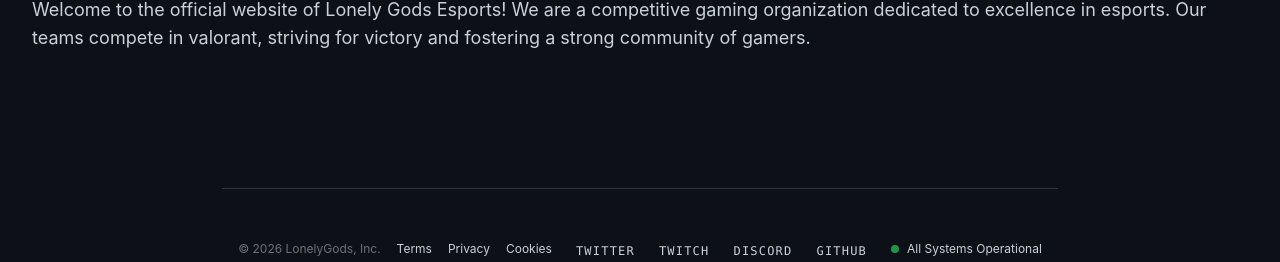
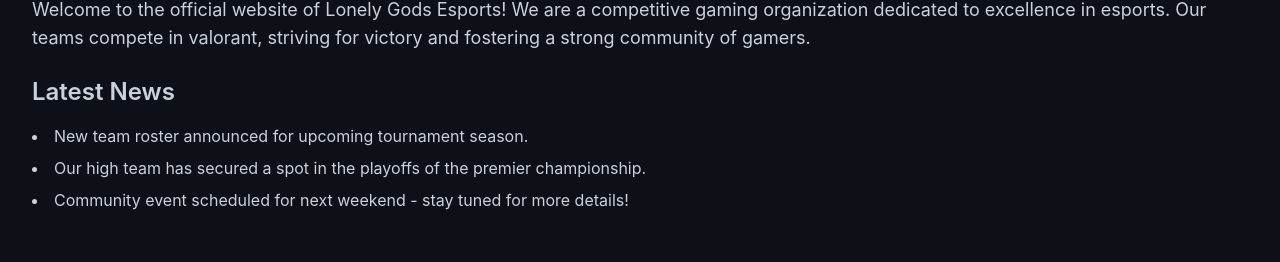
Before and after one commit to CyZeTLC/lg-esports, a React (Vite) app: page / in a window 1280 px wide. Shown: the part 405-667 px from the top of the page. Built offline with nearby package versions, Linux system fonts and the light colour scheme.

Commit message:
added placeholder for latest news

```diff
--- a/src/pages/HomePage.tsx
+++ b/src/pages/HomePage.tsx
@@ -11,6 +11,15 @@
             <main className="bg-gh-bg text-gh-text p-8">
                 <h1 className="text-4xl font-bold mb-4">Lonely Gods Esports</h1>
                 <p className="text-lg mb-6">Welcome to the official website of Lonely Gods Esports! We are a competitive gaming organization dedicated to excellence in esports. Our teams compete in valorant, striving for victory and fostering a strong community of gamers.</p>
+
+                <section id="news" className="mb-8">
+                    <h2 className="text-2xl font-semibold mb-4">Latest News</h2>
+                    <ul className="list-disc list-inside">
+                        <li className="mb-2">New team roster announced for upcoming tournament season.</li>
+                        <li className="mb-2">Our high team has secured a spot in the playoffs of the premier championship.</li>
+                        <li className="mb-2">Community event scheduled for next weekend - stay tuned for more details!</li>
+                    </ul>
+                </section>
             </main>
 
             <Footer />
```
